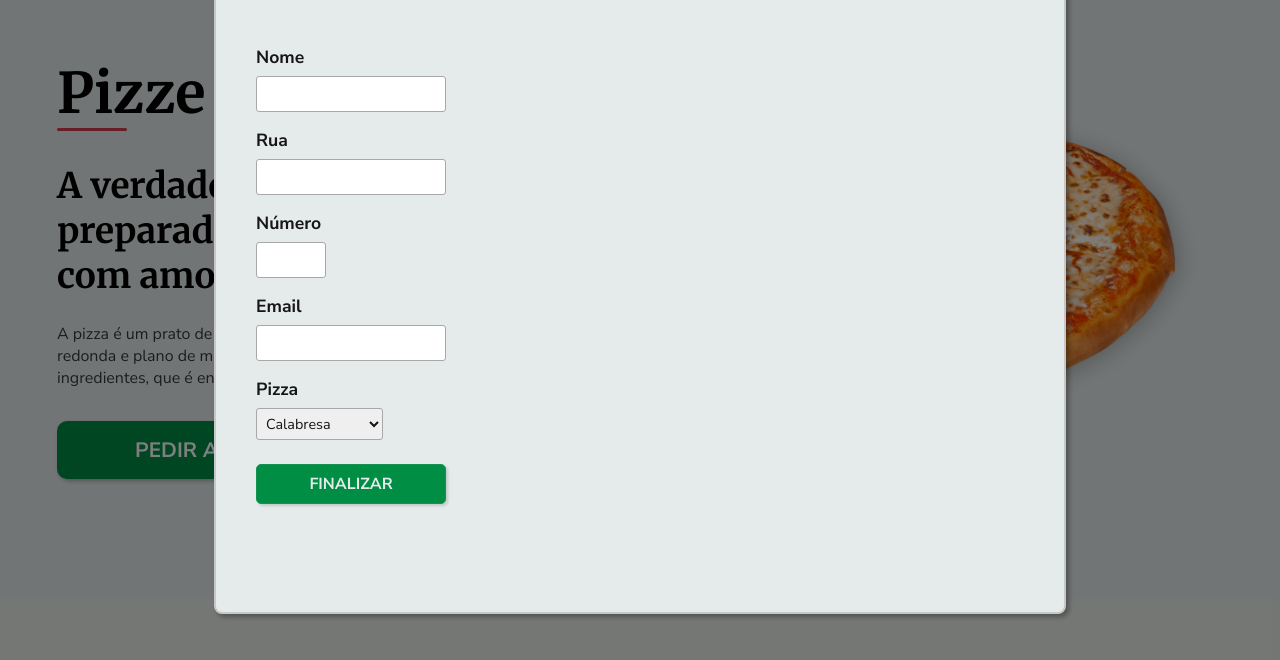
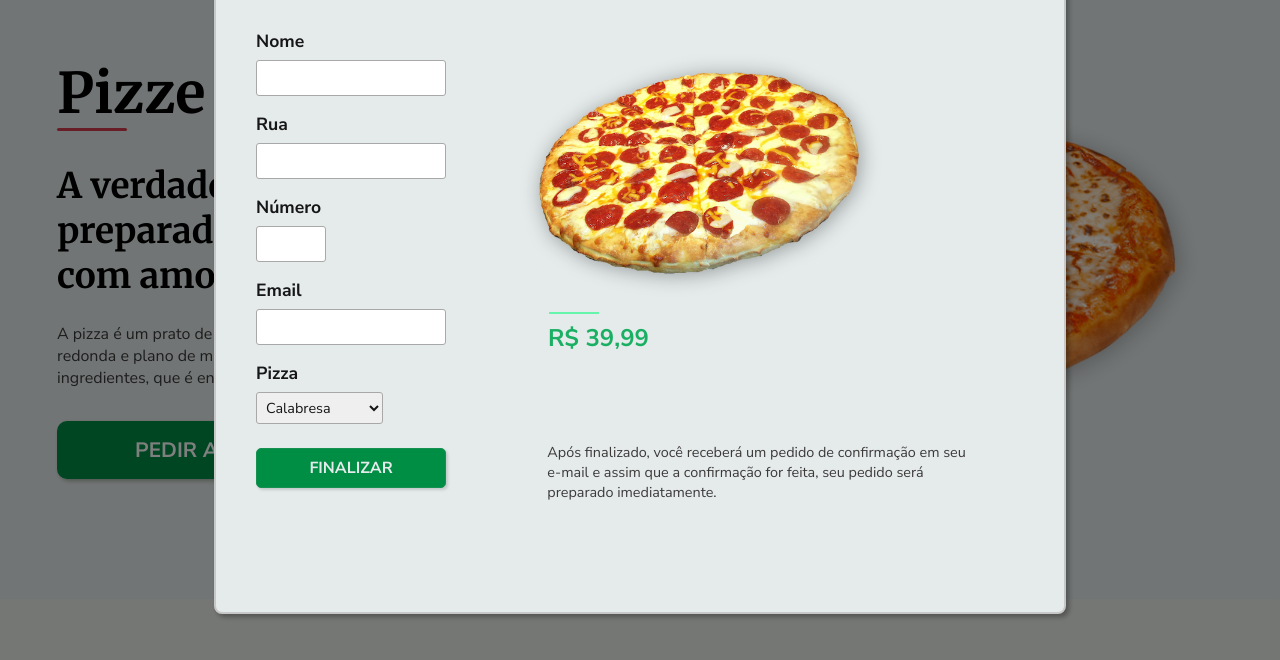
Before and after one commit to MatheusBaganha/Vera-Pizza, a plain HTML site: page index.html in a window 1280 px wide. Both pictures are taken after a click on the link "PEDIR AGORA". Shown: the part 140-800 px from the top of the page. Drawn offline with Linux system fonts and the light colour scheme.

Commit message:
imagem da pizza aparece ao lado do form

```diff
--- a/css/geral.css
+++ b/css/geral.css
@@ -16,7 +16,7 @@ article h1, article h2, #pizzas h3, .titulo-form {
     font-weight: bold;
 }
 
-article p, .pedir, .populares-bg h2, .local-bg h3, .local-bg p, footer, .container-modal label, #botao-fechar, #finalizar-pedido, #pizza, #formulario input, .container-pizza-escolhida p {
+article p, .pedir, .populares-bg h2, .local-bg h3, .local-bg p, footer, .container-modal label, #botao-fechar, #finalizar-pedido, #pizza, #formulario input, .aviso, .preco {
     font-family: 'Nunito Sans', sans-serif;
 }
 
--- a/css/pedir.css
+++ b/css/pedir.css
@@ -57,7 +57,11 @@
     flex: 1 1 auto;
     flex-direction: column;
     margin-top: 16px;
+    position: relative;
 }
+
+
+
 
 #formulario label {
     display: block;
@@ -126,28 +130,87 @@
     cursor: pointer;
 }
 
-.container-pizza-escolhida {
-    /* display: block; */
+.container-pizza-escolhida, .aviso {
     display: none;
 }
 
-.container-pizza-escolhida p {
-    position: absolute;
+
+@media (max-width: 1199px) {
+    .aviso {
+        display: block;
+        font-size: 0.8rem;
+        margin: auto;
+    }
+}
+
+@media (min-width: 1200px) {
+
+    .container-pizza-escolhida {
+        display: block;
+        position: relative;
+        padding-left: 100px;
+        box-sizing: border-box;
+        margin-top: 32px;
+    }
+
+    .container-pizza-escolhida, .aviso {
+        margin-right: 35px;
+    }
+
+    .preco {
+        color: #1baf63;
         font-size: 1.5rem;
         font-weight: bold;
-    color: #045a2d;
-    top: 332px;
-    right: 320px;
+        position: absolute;
+        bottom: 160px;
+        right: 340px;
+        margin: 6px 0;
+
+    }
+
+    .linha-preco {
+        content: '';
+        display: block;
+        width: 50px;
+        height: 2px;
+        position: absolute;
+        bottom: 200px;
+        right: 390px;
+        margin: 12px 0 6px 0;
+
+        background-color: #65f5ab;
     }
 
 
+
+    .aviso {
+        display: block;
+        position: absolute;
+        bottom: 110px;
+        right: 50px;
+        color: #3d3a3a;
+        font-size: 0.9rem;
+        max-width: 50ch;
+
+    }
+
     #pizza-escolhida {
+        display: block;
         position: absolute;
-    max-width: 300px;
+        max-width: 330px;
         filter: drop-shadow(2px 2px 10px rgba(0, 0, 0, 0.349));
-    top: 120px;
-    right: 130px;
+        bottom: 230px;
+        right: 124px;
+        margin-bottom: 12px;
     }
+
+}
+
+
+
+
+
+
 
 
 
@@ -219,4 +282,10 @@
         padding: 40px 40px 32px 40px;
 
     }
+    #formulario {
+        margin-top: 13px;
     }
+
+
+
+}
--- a/index.html
+++ b/index.html
@@ -136,10 +136,12 @@
 
                 <div class="container-pizza-escolhida">
                     <img id="pizza-escolhida" src="img/pizza-calabresa.png" alt="Cheese-Pizza">
-                    <p>R$ 39,99</p>
+                    <span class="linha-preco"></span>
+                    <p class="preco">R$ 39,99</p>
                 </div>
 
             </form>
+            <p class="aviso">Após finalizado, você receberá um pedido de confirmação em seu e-mail e assim que a confirmação for feita, seu pedido será preparado imediatamente.</p>
         </div>
     </section>
     <script type="module" src="script.js"></script>
```
Lines whose indentation alone changed are shown as unchanged.
